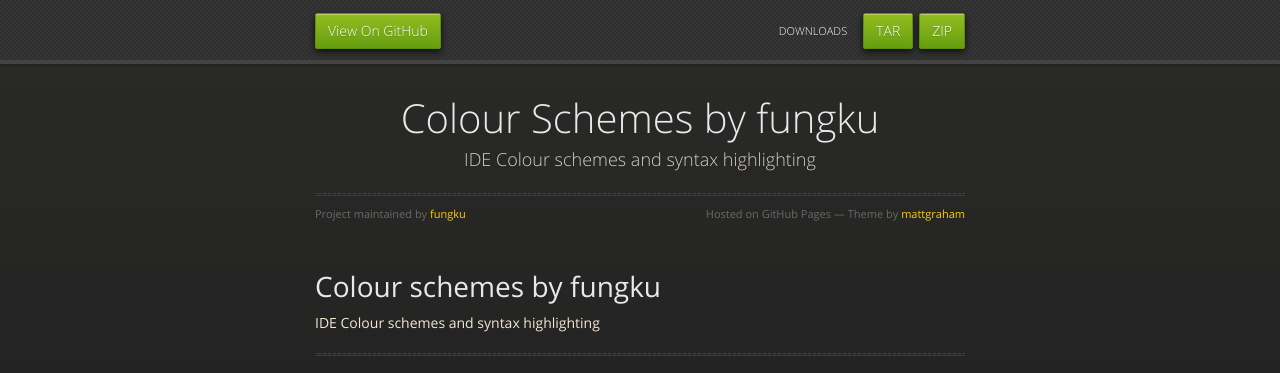
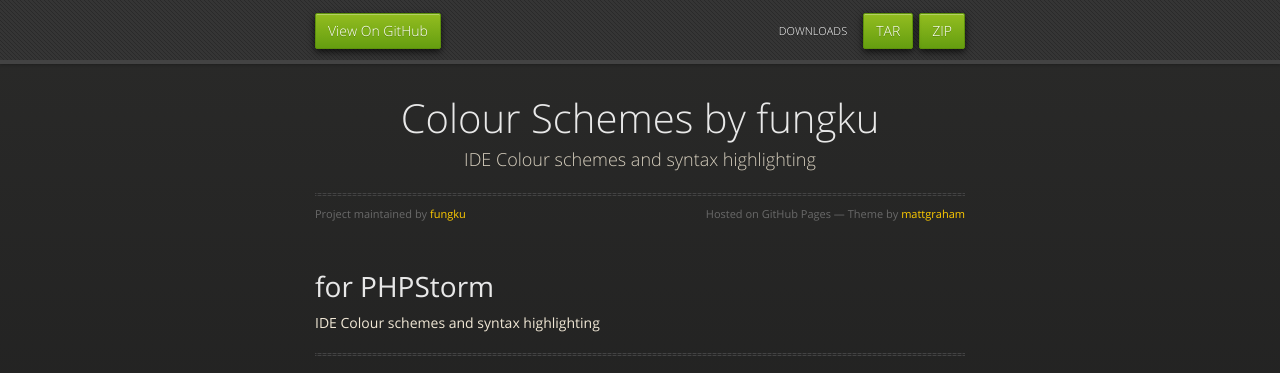
Before and after one commit to ryanwinchester/colour-schemes, a plain HTML site: page index.html in a window 1280 px wide. Shown: the top 373 px of the page. Drawn offline with nearby package versions, Linux system fonts and the light colour scheme.

Commit message:
Update index.html

```diff
--- a/index.html
+++ b/index.html
@@ -39,7 +39,7 @@
         </div>
 
         <h1>
-<a name="colour-schemes-by-fungku" class="anchor" href="#colour-schemes-by-fungku"><span class="octicon octicon-link"></span></a>Colour schemes by fungku</h1>
+<a name="colour-schemes-by-fungku" class="anchor" href="#colour-schemes-by-fungku"><span class="octicon octicon-link"></span></a>for PHPStorm</h1>
 
 <p>IDE Colour schemes and syntax highlighting</p>
 
```
